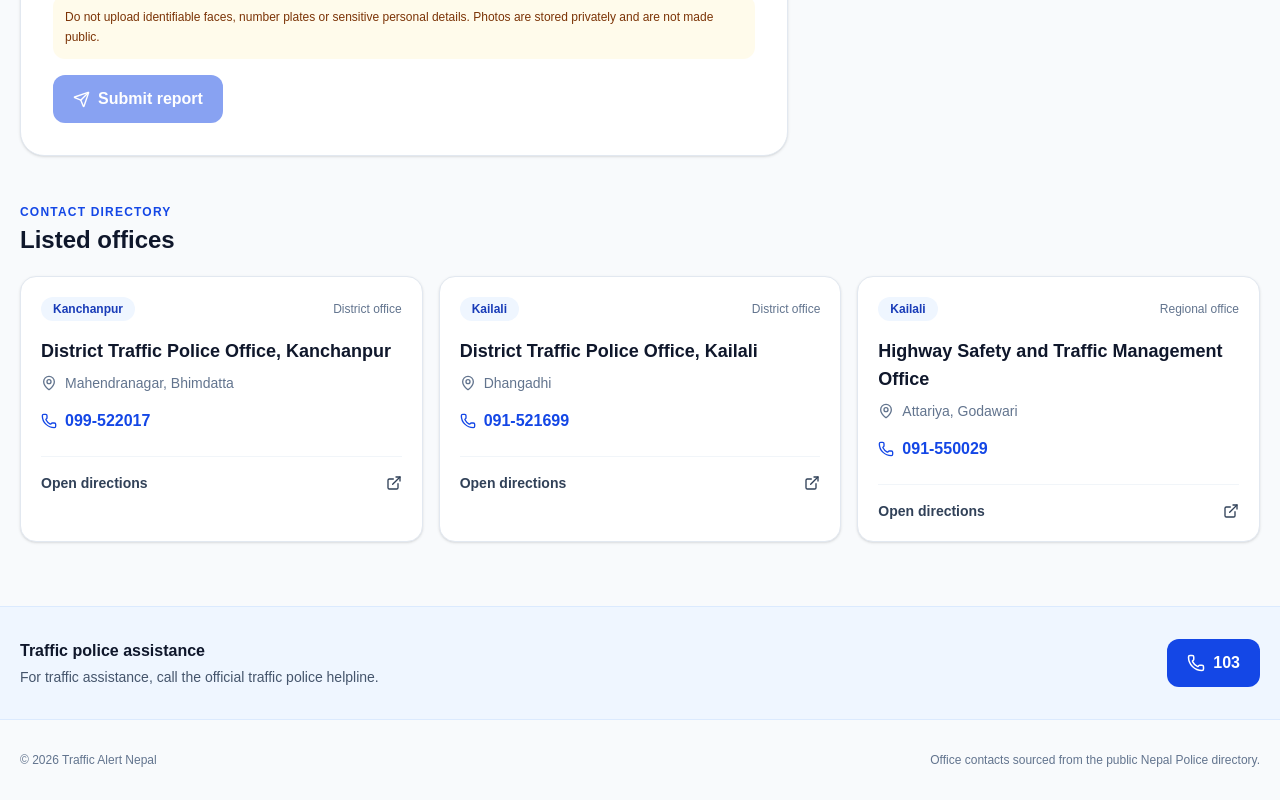
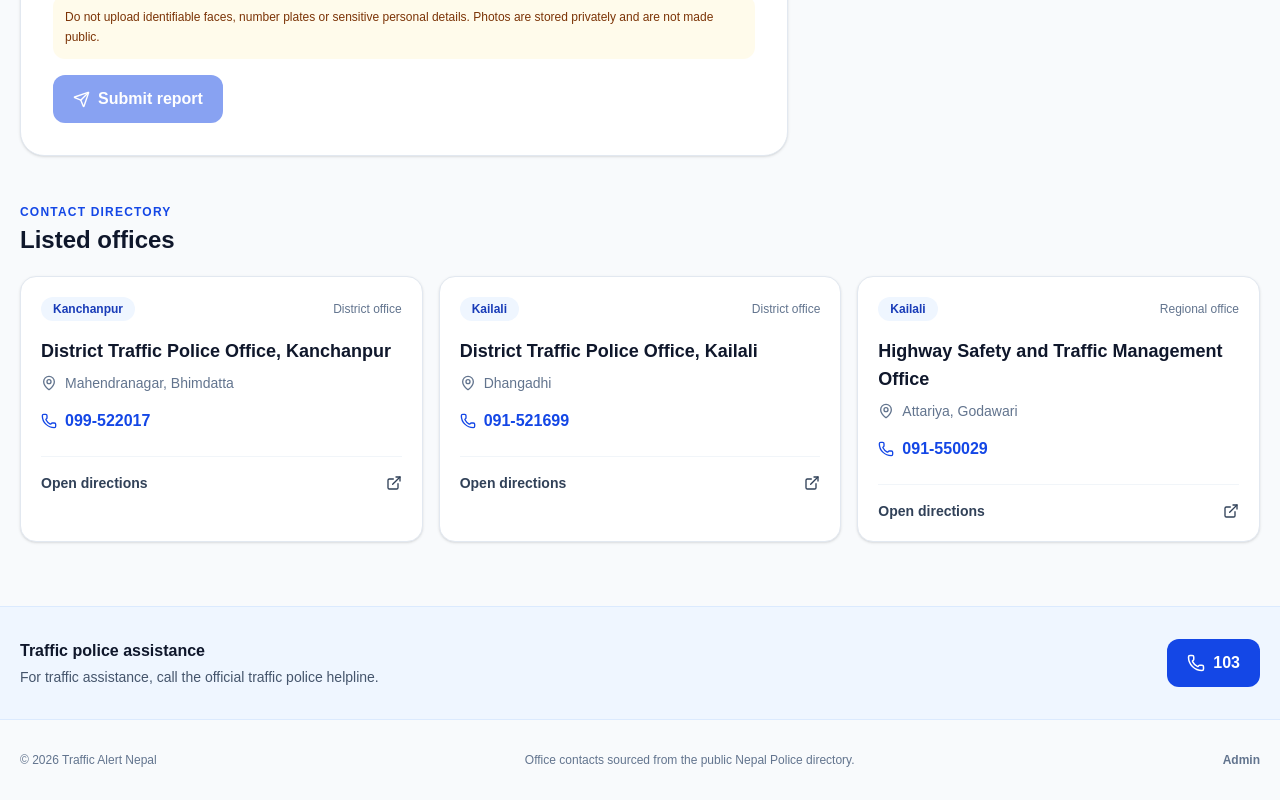
Before and after one commit to manjitkalpana/traffic-alert-nepal, a Next.js app: page / in a window 1280 px wide. Shown: the part 1271-2071 px from the top of the page. Built offline with nearby package versions, Linux system fonts and the light colour scheme; no server answers.

Commit message:
Add discreet link to separate admin approval page

```diff
--- a/app/page.tsx
+++ b/app/page.tsx
@@ -109,7 +109,7 @@ export default function Home() {
           <a href="tel:103" className="inline-flex w-fit items-center gap-2 rounded-xl bg-blue-700 px-5 py-3 font-bold text-white hover:bg-blue-800"><Phone size={18} />103</a>
         </div>
       </section>
-      <footer className="mx-auto flex max-w-7xl flex-wrap justify-between gap-3 px-5 py-8 text-xs text-slate-500"><span>© {new Date().getFullYear()} Traffic Alert Nepal</span><span>{ne ? "कार्यालय विवरण नेपाल प्रहरीको सार्वजनिक निर्देशिकाबाट।" : "Office contacts sourced from the public Nepal Police directory."}</span></footer>
+      <footer className="mx-auto flex max-w-7xl flex-wrap justify-between gap-3 px-5 py-8 text-xs text-slate-500"><span>© {new Date().getFullYear()} Traffic Alert Nepal</span><span>{ne ? "कार्यालय विवरण नेपाल प्रहरीको सार्वजनिक निर्देशिकाबाट।" : "Office contacts sourced from the public Nepal Police directory."}</span><a href="/admin" className="font-semibold text-slate-500 hover:text-blue-700">Admin</a></footer>
     </main>
   );
 }
```
